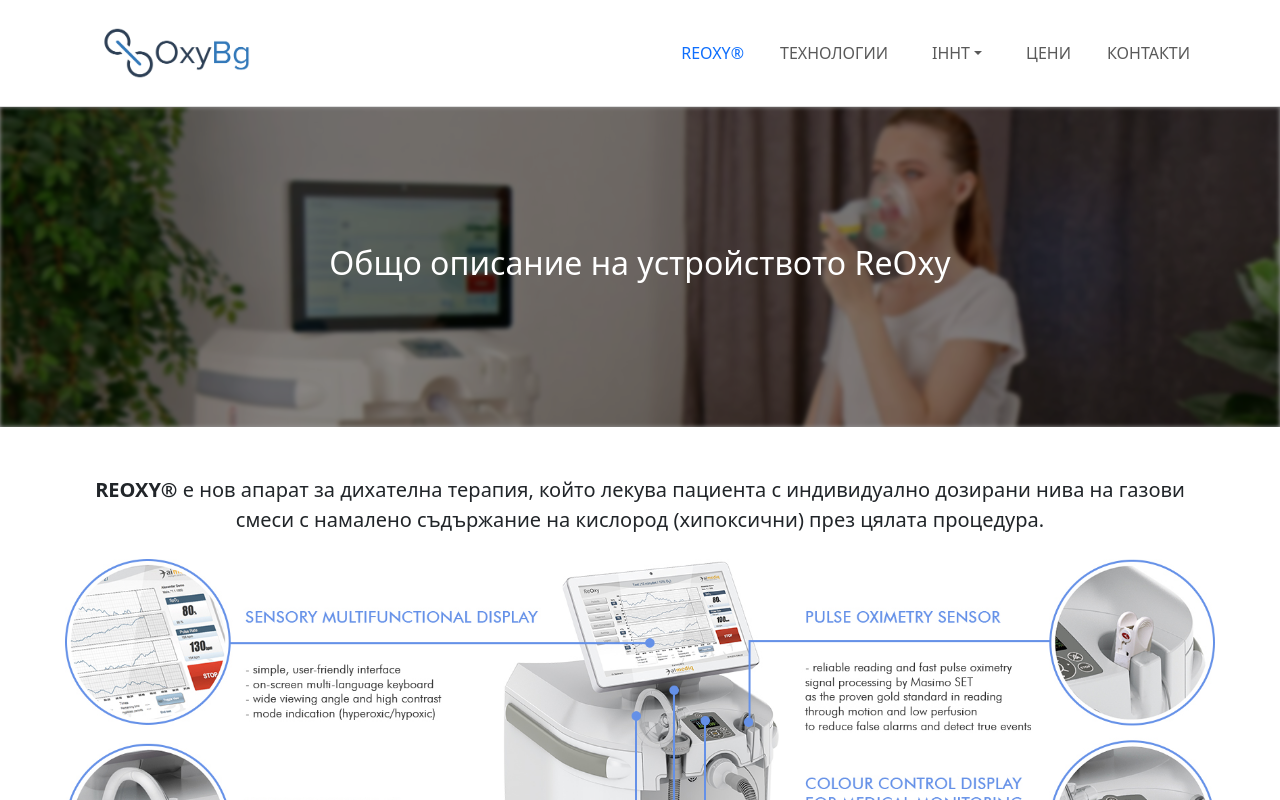
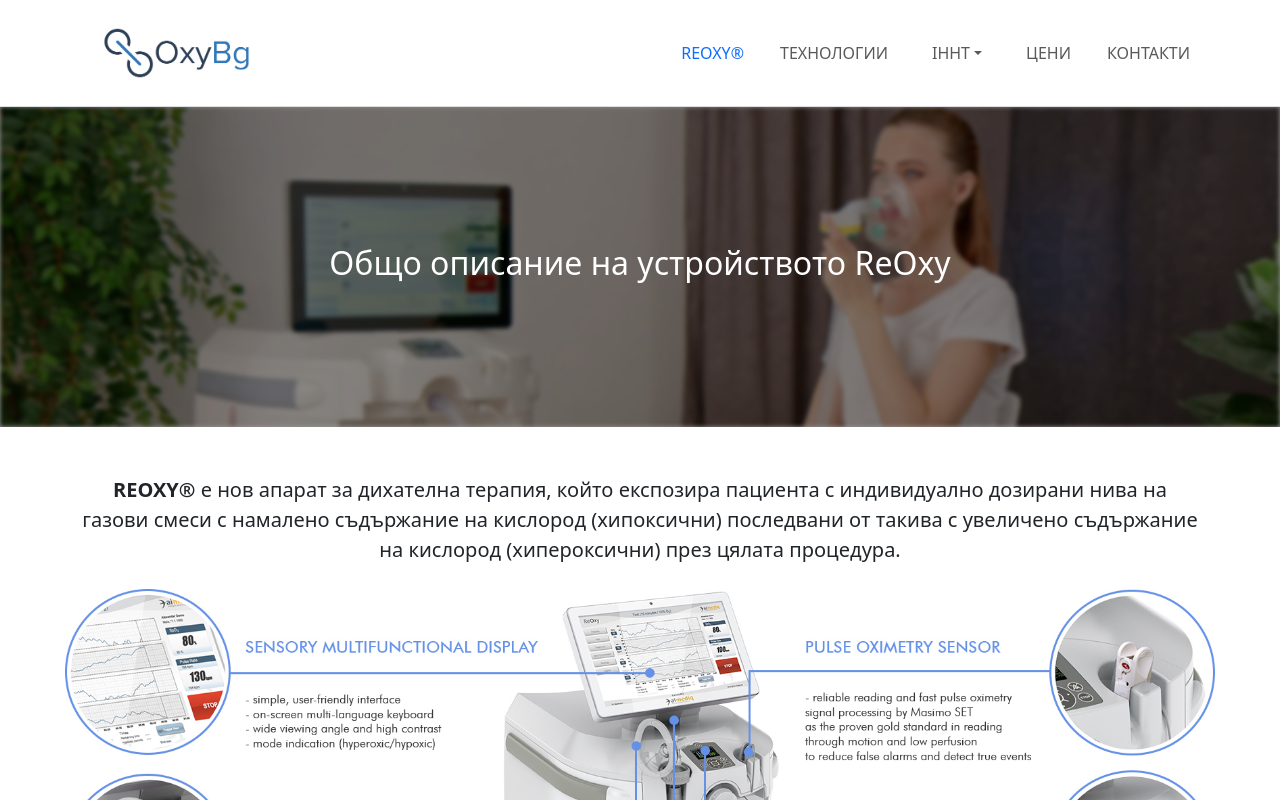
Before and after one commit to StefanPetrov49/oxybg, a Next.js app: page /general-description in a window 1280 px wide. Shown: the top 800 px of the page. Built offline with nearby package versions, Linux system fonts and the light colour scheme.

Commit message:
fix typo

```diff
--- a/components/ReOxyHome.js
+++ b/components/ReOxyHome.js
@@ -58,7 +58,7 @@
           <div className="text-container">
             <h1 className="brand-name">ReOxy®</h1>
             <p className="subtitle">ИНТЕРМИТЕНТНА <br /> ХИПОКСИЧНА-ХИПЕРОКСИЧНА<br /> ТЕРАПИЯ (IHHT) </p>
-            <button className="more-info" >ПОВЕЧЕ ИНФОРМАЦИЯ</button>
+            <Button href="/general-description" className="more-info" >ПОВЕЧЕ ИНФОРМАЦИЯ</Button>
 
           </div>
         </div>
--- a/components/ReOxySection.js
+++ b/components/ReOxySection.js
@@ -44,8 +44,8 @@
             {/* Description */}
             <Container className="text-center my-4">
                 <p className="fs-5">
-                    <strong>REOXY®</strong> е нов апарат за дихателна терапия, който лекува пациента с индивидуално дозирани нива на газови смеси с намалено
-                    съдържание на кислород (хипоксични) през цялата процедура.
+                    <strong>REOXY®</strong> е нов апарат за дихателна терапия, който експозира пациента с индивидуално дозирани нива на газови смеси с намалено съдържание на кислород
+                     (хипоксични) последвани от такива с увеличено съдържание на кислород (хипероксични) през цялата процедура.
                 </p>
             </Container>
 
@@ -196,7 +196,7 @@
                             <li>Остра психоза, маниакално-депресивна психоза</li>
                             <li>Остри инфекциозни заболявания</li>
                             <li>Туберколоза във всякаква фаза</li>
-                            <li>Индивидуална непоносимост към недостик на кислород</li>
+                            <li>Индивидуална непоносимост към недостиг на кислород</li>
                             <li>Некомпенсирана хипертония</li>
                             <li>Бременност в първият триместър</li>
                         </ul>
```
